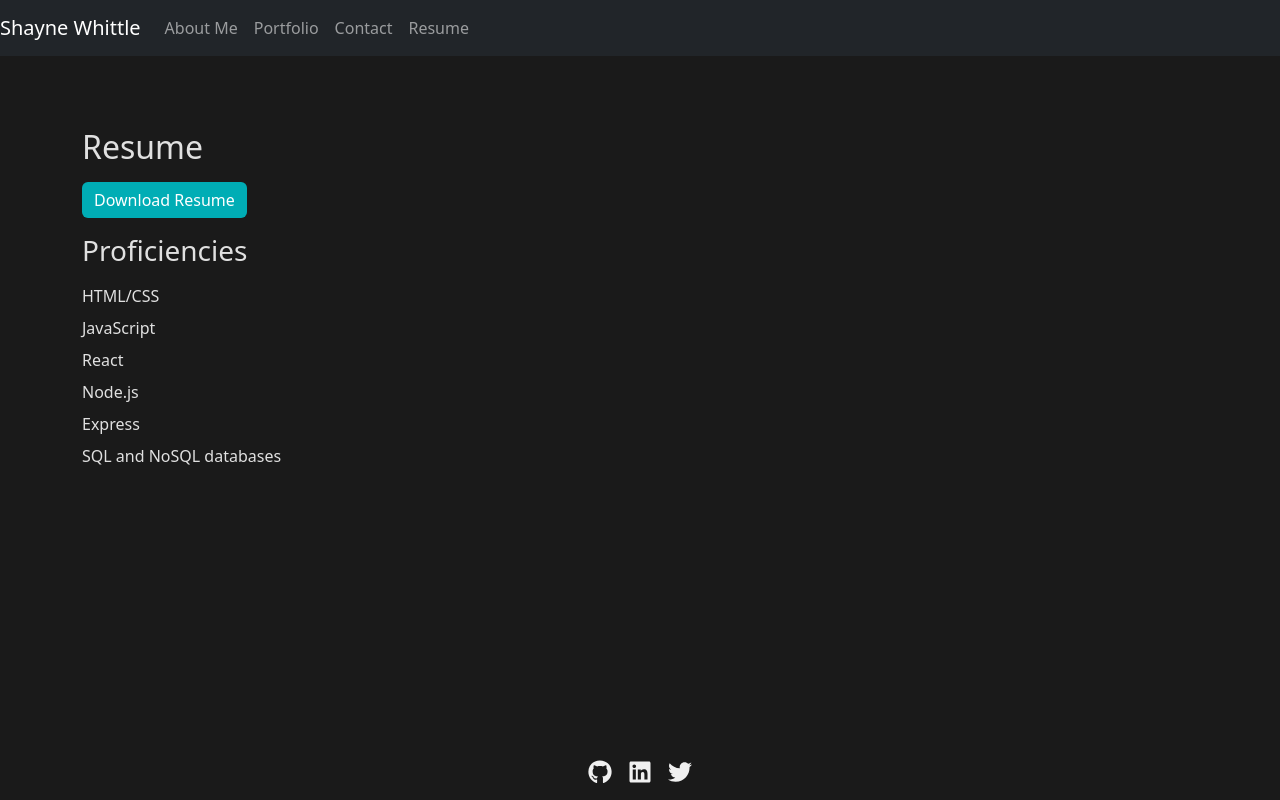
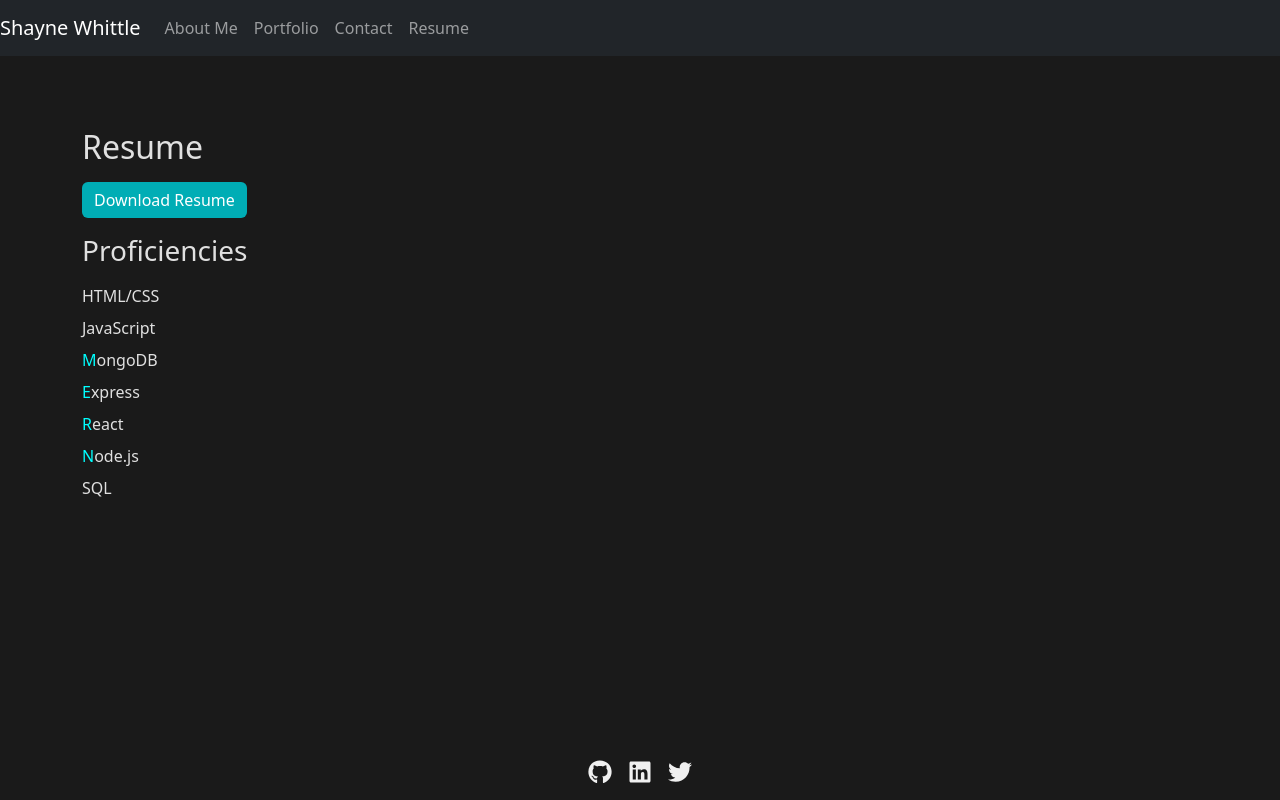
Before and after one commit to shaynefw/reactfolio, a React (Create React App) app: page /resume in a window 1280 px wide. Built offline with nearby package versions, Linux system fonts and the light colour scheme.

Commit message:
feat: readme and resume

```diff
--- a/src/components/Resume.js
+++ b/src/components/Resume.js
@@ -16,10 +16,11 @@ const Resume = () => {
           <ul>
             <li>HTML/CSS</li>
             <li>JavaScript</li>
-            <li>React</li>
-            <li>Node.js</li>
-            <li>Express</li>
-            <li>SQL and NoSQL databases</li>
+            <li><span className="teal-color">M</span>ongoDB</li>
+            <li><span className="teal-color">E</span>xpress</li>
+            <li><span className="teal-color">R</span>eact</li>
+            <li><span className="teal-color">N</span>ode.js</li>
+            <li>SQL</li>
           </ul>
         </Col>
       </Row>
--- a/src/style/Resume.css
+++ b/src/style/Resume.css
@@ -27,3 +27,7 @@
 .resume-section .btn-dark:hover {
   background-color: #007a8c;
 }
+
+.teal-color {
+  color: aqua;
+}
```
Also changed, not shown: public/ss.png (added), 1 other file (tests, documents, lock files or other folders).
